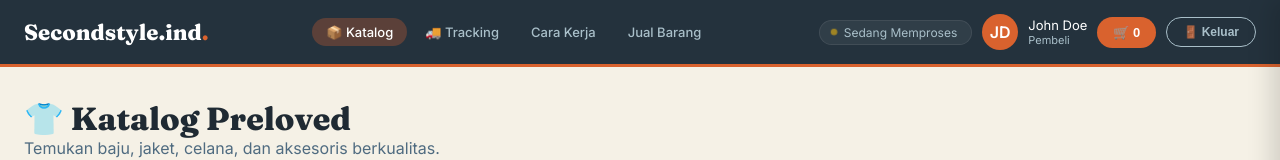
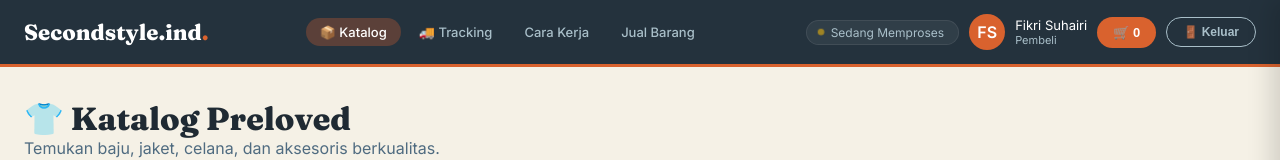
Before and after one commit to Fikrisuhairi9/Secondsytyle.ind, a plain HTML site: page katalog.html in a window 1280 px wide. Shown: the top 160 px of the page. Drawn offline with Linux system fonts and the light colour scheme.

Commit message:
Update katalog.html

```diff
--- a/katalog.html
+++ b/katalog.html
@@ -536,8 +536,8 @@
           </div>
 
           <div class="user-profile">
-            <div class="avatar">JD</div>
-            <div class="name">John Doe <small>Pembeli</small></div>
+            <div class="avatar">FS</div>
+            <div class="name">Fikri Suhairi <small>Pembeli</small></div>
           </div>
           <button class="cart-btn" id="openCartBtn">
             🛒 <span id="cartCount">0</span>
```
